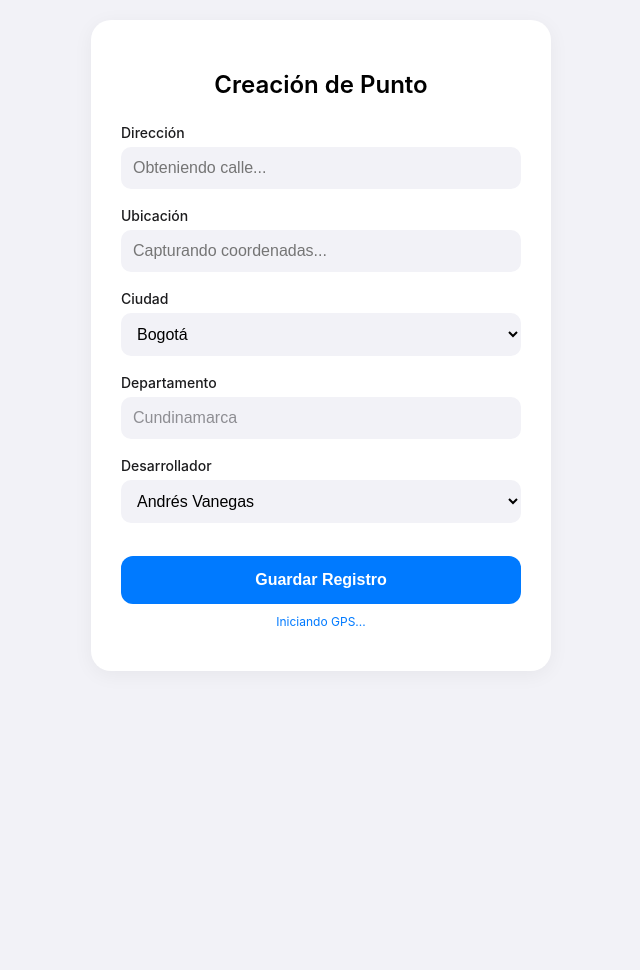
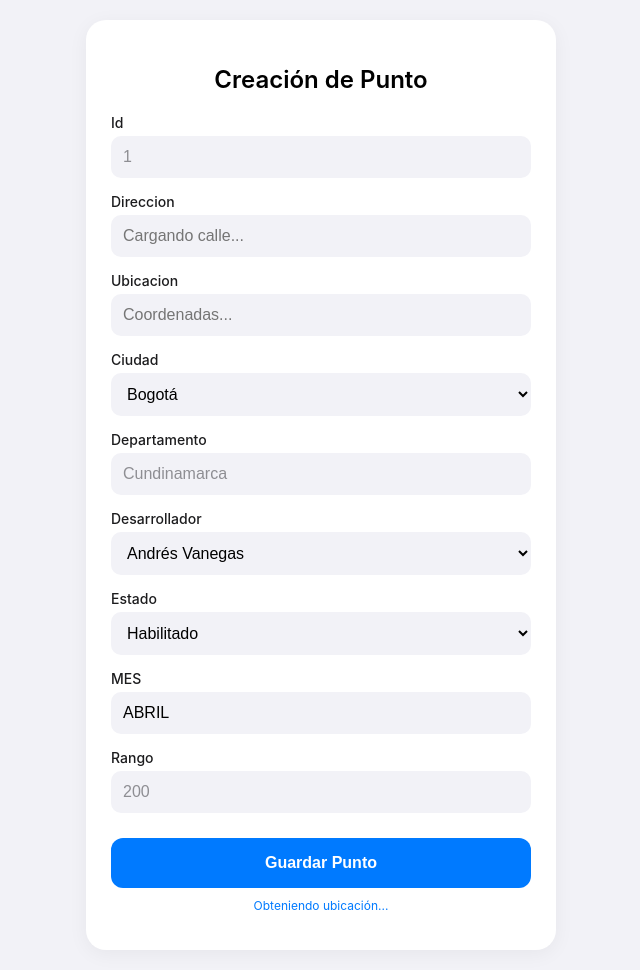
Before and after one commit to XY07-v/TRADE, a Flask app: page / in a window 1280 px wide. Shown: the whole page, without its empty margins (319-959 px from the left). Before the commit the page ends 671 px from the top, so only its background shows below. Run offline with Flask 3, Linux system fonts and the light colour scheme; data that the repository does not hold is empty.

Commit message:
Update index.html

```diff
--- a/templates/index.html
+++ b/templates/index.html
@@ -2,119 +2,139 @@
 <html lang="es">
 <head>
     <meta charset="UTF-8">
-    <meta name="viewport" content="width=device-width, initial-scale=1.0, maximum-scale=1.0, user-scalable=no">
+    <meta name="viewport" content="width=device-width, initial-scale=1.0">
     <title>Creación de Punto</title>
     <style>
         :root { --ios-bg: #F2F2F7; --ios-blue: #007AFF; }
-        body { font-family: -apple-system, system-ui, sans-serif; background-color: var(--ios-bg); display: flex; justify-content: center; padding: 20px; margin: 0; }
-        .container { background: white; padding: 30px; border-radius: 20px; width: 100%; max-width: 400px; box-shadow: 0 4px 20px rgba(0,0,0,0.05); }
-        h2 { text-align: center; margin-bottom: 25px; font-weight: 600; }
-        .field { margin-bottom: 18px; }
-        label { display: block; margin-bottom: 6px; font-size: 14px; color: #1c1c1e; font-weight: 500; }
-        input, select { width: 100%; padding: 12px; border: none; border-radius: 10px; background: var(--ios-bg); font-size: 16px; box-sizing: border-box; outline: none; }
+        body { font-family: -apple-system, sans-serif; background-color: var(--ios-bg); margin: 0; padding: 20px; display: flex; justify-content: center; }
+        .card { background: white; padding: 25px; border-radius: 20px; width: 100%; max-width: 420px; box-shadow: 0 4px 20px rgba(0,0,0,0.05); }
+        h2 { text-align: center; font-weight: 600; margin-bottom: 20px; }
+        .group { margin-bottom: 15px; }
+        label { display: block; margin-bottom: 5px; font-size: 14px; color: #1c1c1e; font-weight: 500; }
+        input, select { width: 100%; padding: 12px; border: none; border-radius: 10px; background: var(--ios-bg); font-size: 16px; box-sizing: border-box; }
         input:disabled { color: #8e8e93; }
-        button { width: 100%; padding: 15px; background: var(--ios-blue); color: white; border: none; border-radius: 12px; font-size: 16px; font-weight: 600; cursor: pointer; margin-top: 15px; }
+        button { width: 100%; padding: 16px; background: var(--ios-blue); color: white; border: none; border-radius: 12px; font-size: 16px; font-weight: 600; margin-top: 10px; cursor: pointer; }
         #status { text-align: center; font-size: 12px; color: var(--ios-blue); margin-top: 10px; }
     </style>
 </head>
 <body>
 
-<div class="container">
+<div class="card">
     <h2>Creación de Punto</h2>
+    <form id="dinamicoForm">
+        {% for col in columnas %}
+            <div class="group">
+                <label>{{ col }}</label>
 
-    <div class="field">
-        <label>Dirección</label>
-        <input type="text" id="direccion" placeholder="Obteniendo calle...">
-    </div>
+                {% if col == "Id" %}
+                    <input type="text" id="{{ col }}" value="{{ next_id }}" disabled>
 
-    <div class="field">
-        <label>Ubicación</label>
-        <input type="text" id="ubicacion" placeholder="Capturando coordenadas..." readonly>
-    </div>
+                {% elif col == "Direccion" %}
+                    <input type="text" id="{{ col }}" placeholder="Cargando calle...">
 
-    <div class="field">
-        <label>Ciudad</label>
-        <select id="ciudad" onchange="setDepto()">
+                {% elif col == "Ubicacion" %}
+                    <input type="text" id="{{ col }}" placeholder="Coordenadas..." readonly>
+
+                {% elif col == "Ciudad" %}
+                    <select id="{{ col }}" onchange="updateDepto()">
                         <option value="Bogotá">Bogotá</option>
                         <option value="Medellín">Medellín</option>
                         <option value="Cali">Cali</option>
                         <option value="Barranquilla">Barranquilla</option>
                     </select>
-    </div>
 
-    <div class="field">
-        <label>Departamento</label>
-        <input type="text" id="departamento" value="Cundinamarca" disabled>
-    </div>
+                {% elif col == "Departamento" %}
+                    <input type="text" id="{{ col }}" value="Cundinamarca" disabled>
 
-    <div class="field">
-        <label>Desarrollador</label>
-        <select id="desarrollador">
+                {% elif col == "Desarrollador" %}
+                    <select id="{{ col }}">
                         <option value="Andrés Vanegas">Andrés Vanegas</option>
                         <option value="Admin">Admin</option>
                     </select>
+
+                {% elif col == "Estado" %}
+                    <select id="{{ col }}">
+                        <option value="Habilitado">Habilitado</option>
+                        <option value="Deshabilitado">Deshabilitado</option>
+                    </select>
+
+                {% elif col == "MES" %}
+                    <input type="text" id="{{ col }}" value="{{ now }}" class="mes-auto">
+
+                {% elif col == "Rango" %}
+                    <input type="text" id="{{ col }}" value="200" disabled>
+
+                {% else %}
+                    <input type="text" id="{{ col }}" placeholder="Ingrese {{ col }}">
+                {% endif %}
             </div>
+        {% endfor %}
 
-    <button onclick="save()">Guardar Registro</button>
-    <p id="status">Iniciando GPS...</p>
+        <button type="button" onclick="save()">Guardar Punto</button>
+        <p id="status">Obteniendo ubicación...</p>
+    </form>
 </div>
 
 <script>
-    const deptoMap = { "Bogotá": "Cundinamarca", "Medellín": "Antioquia", "Cali": "Valle del Cauca", "Barranquilla": "Atlántico" };
+    const deptos = { "Bogotá": "Cundinamarca", "Medellín": "Antioquia", "Cali": "Valle del Cauca", "Barranquilla": "Atlántico" };
 
-    function setDepto() {
-        document.getElementById('departamento').value = deptoMap[document.getElementById('ciudad').value];
+    function updateDepto() {
+        const c = document.getElementById('Ciudad').value;
+        if(document.getElementById('Departamento')) document.getElementById('Departamento').value = deptos[c];
     }
 
-    // CAPTURA GPS DIRECTA DEL NAVEGADOR (SOPORTE TOTAL MÓVIL)
-    function getGPS() {
+    // GPS NATIVO
+    function initGPS() {
         if (navigator.geolocation) {
             navigator.geolocation.getCurrentPosition(async (p) => {
                 const lat = p.coords.latitude;
                 const lon = p.coords.longitude;
-                document.getElementById('ubicacion').value = `${lat}, ${lon}`;
-                document.getElementById('status').innerText = "📍 GPS Activo";
+                if(document.getElementById('Ubicacion')) document.getElementById('Ubicacion').value = `${lat}, ${lon}`;
+                document.getElementById('status').innerText = "📍 GPS Conectado";
 
-                // Convertir coordenadas a nombre de calle
-                try {
+                // Geocodificación para Dirección
                 const res = await fetch(`https://nominatim.openstreetmap.org/reverse?format=json&lat=${lat}&lon=${lon}`);
                 const d = await res.json();
-                    const road = d.address.road || d.address.pedestrian || "Calle s/n";
+                const street = d.address.road || d.address.pedestrian || "Calle s/n";
                 const house = d.address.house_number || "";
-                    document.getElementById('direccion').value = `${road} ${house ? '# ' + house : ''}`;
-                } catch (e) {
-                    document.getElementById('direccion').value = "Dirección no detectada";
-                }
-            }, (e) => {
-                document.getElementById('status').innerText = "❌ Error: Activa el GPS";
+                if(document.getElementById('Direccion')) document.getElementById('Direccion').value = `${street} ${house ? '# ' + house : ''}`;
+            }, () => {
+                document.getElementById('status').innerText = "❌ Error GPS";
             }, { enableHighAccuracy: true });
         }
     }
 
     async function save() {
-        const body = {
-            Id: "{{ next_id }}",
-            Direccion: document.getElementById('direccion').value,
-            Ubicacion: document.getElementById('ubicacion').value,
-            Ciudad: document.getElementById('ciudad').value,
-            Departamento: document.getElementById('departamento').value,
-            Desarrollador: document.getElementById('desarrollador').value,
-            Estado: "Habilitado",
-            MES: new Date().toLocaleString('es-ES', { month: 'long' }).toUpperCase()
-        };
+        const data = {};
+        // Recoger todos los IDs que coincidan con las columnas enviadas
+        const cols = {{ columnas|tojson }};
+        cols.forEach(c => {
+            const el = document.getElementById(c);
+            if(el) data[c] = el.value;
+        });
 
-        const r = await fetch('/guardar', {
+        // Mes automático si existe
+        if(data['MES'] === "") {
+            data['MES'] = new Date().toLocaleString('es-ES', { month: 'long' }).toUpperCase();
+        }
+
+        const resp = await fetch('/guardar', {
             method: 'POST',
             headers: {'Content-Type': 'application/json'},
-            body: JSON.stringify(body)
+            body: JSON.stringify(data)
         });
 
-        const res = await r.json();
-        alert(res.message);
-        if(res.status === "success") location.reload();
+        const resJson = await resp.json();
+        alert(resJson.message);
+        if(resJson.status === 'success') location.reload();
     }
 
-    window.onload = getGPS;
+    window.onload = () => {
+        initGPS();
+        // Setear mes por defecto
+        const mesCampos = document.querySelectorAll('.mes-auto');
+        mesCampos.forEach(i => i.value = new Date().toLocaleString('es-ES', { month: 'long' }).toUpperCase());
+    };
 </script>
 </body>
 </html>
```
Lines whose indentation alone changed are shown as unchanged.
